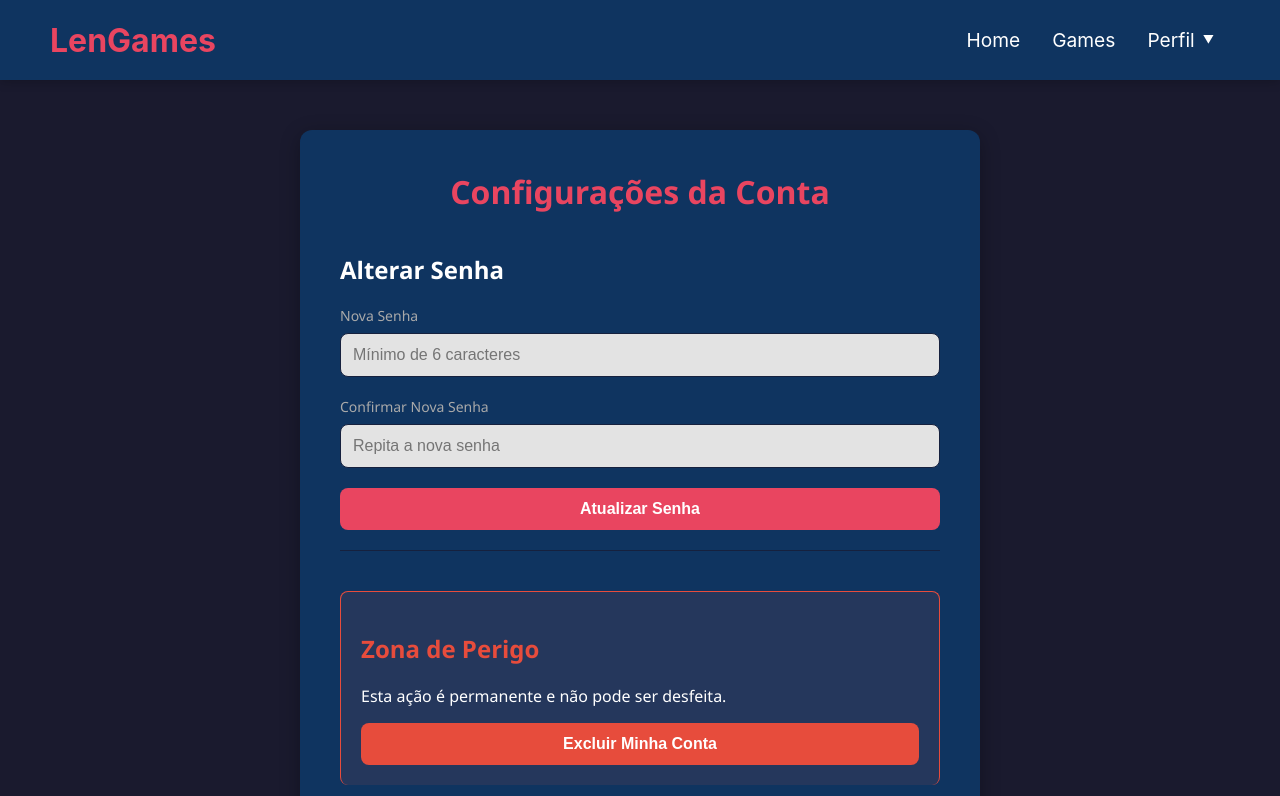
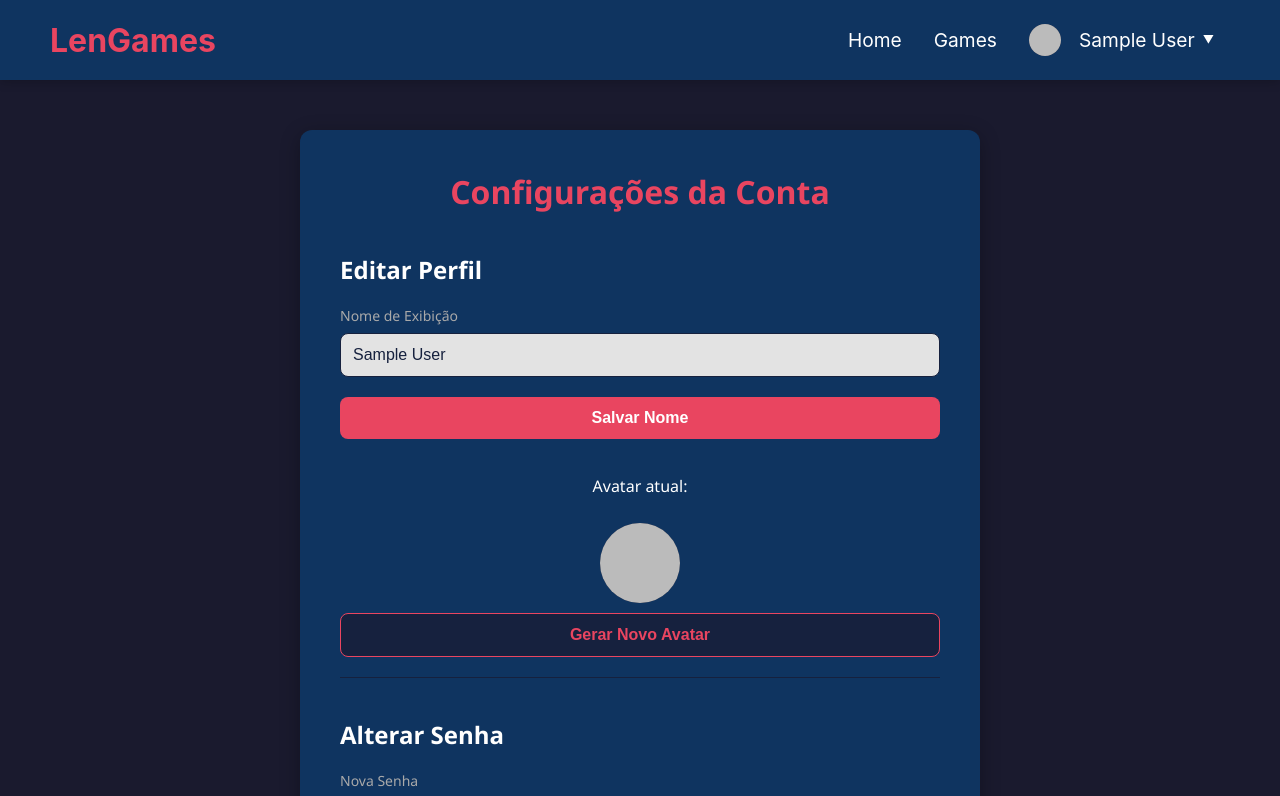
Before and after one commit to WuallanDAvilla/LenGames, a React (Vite) app: page /settings in a window 1280 px wide. Shown: the top 796 px of the page. Built offline with nearby package versions, Linux system fonts and the light colour scheme; no server answers; sample sign-in values are in the browser's storage.

Commit message:
Implementação do JogoDaMemoria e remoção do JogoDaForca (motivo: incapaz de funcionar) - Versão 1.2

```diff
--- a/src/components/NavBar.css
+++ b/src/components/NavBar.css
@@ -126,3 +126,10 @@
   background-color: #ff5252;
   color: white;
 }
+.navbar-avatar {
+  width: 32px;
+  height: 32px;
+  border-radius: 50%;
+  margin-right: 10px;
+  background-color: #1a1a2e;
+}
--- a/src/components/NavBar.tsx
+++ b/src/components/NavBar.tsx
@@ -13,7 +13,7 @@ export function NavBar() {
     const [dropdownOpen, setDropdownOpen] = useState(false);
 
     const handleLogout = async () => {
-        setDropdownOpen(false); // Fecha o dropdown ao sair
+        setDropdownOpen(false);
         await signOut(auth);
         navigate('/login');
     };
@@ -21,40 +21,29 @@ export function NavBar() {
     return (
         <nav className="navbar">
             <div className="navbar-container">
-                <Link to="/" className="navbar-logo" onClick={() => setDropdownOpen(false)}>
-                    LenGames
-                </Link>
+                <Link to="/" className="navbar-logo" onClick={() => setDropdownOpen(false)}>LenGames</Link>
                 <div className="navbar-links">
-                    {/* CORREÇÃO: Links corretos "Home" e "Games" */}
                     <Link to="/" className="nav-item" onClick={() => setDropdownOpen(false)}>Home</Link>
                     <Link to="/games" className="nav-item" onClick={() => setDropdownOpen(false)}>Games</Link>
 
                     {currentUser ? (
-                        // CORREÇÃO: Lógica completa do menu dropdown
                         <div className="nav-profile-menu">
-                            <button
-                                className="nav-item profile-trigger"
-                                onClick={() => setDropdownOpen(!dropdownOpen)}
-                            >
-                                Perfil <span className="arrow-down">▼</span>
+                            <button className="nav-item profile-trigger" onClick={() => setDropdownOpen(!dropdownOpen)}>
+                                {/* --- MUDANÇA: Mostra o avatar e o nome --- */}
+                                <img src={currentUser.photoURL!} alt="Avatar" className="navbar-avatar" />
+                                <span>{currentUser.displayName || "Perfil"}</span>
+                                <span className="arrow-down">▼</span>
                             </button>
                             {dropdownOpen && (
                                 <div className="dropdown-content">
-                                    <Link to="/profile" className="dropdown-item" onClick={() => setDropdownOpen(false)}>
-                                        Ver Perfil
-                                    </Link>
-                                    <Link to="/settings" className="dropdown-item" onClick={() => setDropdownOpen(false)}>
-                                        Configurações
-                                    </Link>
+                                    <Link to="/profile" className="dropdown-item" onClick={() => setDropdownOpen(false)}>Ver Perfil</Link>
+                                    <Link to="/settings" className="dropdown-item" onClick={() => setDropdownOpen(false)}>Configurações</Link>
                                     <div className="dropdown-divider"></div>
-                                    <button onClick={handleLogout} className="dropdown-item logout-button">
-                                        Sair
-                                    </button>
+                                    <button onClick={handleLogout} className="dropdown-item logout-button">Sair</button>
                                 </div>
                             )}
                         </div>
                     ) : (
-                        // CORREÇÃO: Link correto "Login"
                         <Link to="/login" className="nav-item">Login</Link>
                     )}
                 </div>
--- a/src/pages/Settings.tsx
+++ b/src/pages/Settings.tsx
@@ -1,62 +1,79 @@
 // src/pages/Settings.tsx
 
-import { useState } from 'react';
+import { useState, useEffect } from 'react';
 import { useAuth } from '../contexts/AuthContext.tsx';
-import { updatePassword, deleteUser } from 'firebase/auth';
+import { updatePassword, deleteUser, updateProfile } from 'firebase/auth';
 import { useNavigate } from 'react-router-dom';
-import toast from 'react-hot-toast'; // <-- MUDANÇA 1: Importe o 'toast'
+import toast from 'react-hot-toast';
 import '../styles/Settings.css';
 
 export function Settings() {
   const { currentUser } = useAuth();
   const navigate = useNavigate();
 
+  // Estados para a edição do perfil
+  const [displayName, setDisplayName] = useState('');
+
+  // Estados para a mudança de senha
   const [newPassword, setNewPassword] = useState('');
   const [confirmPassword, setConfirmPassword] = useState('');
-  // --- MUDANÇA 2: Não precisamos mais dos estados de 'message' e 'error' ---
-  // const [message, setMessage] = useState('');
-  // const [error, setError] = useState('');
+
+  // Carrega o nome do usuário atual quando o componente monta
+  useEffect(() => {
+    if (currentUser?.displayName) {
+      setDisplayName(currentUser.displayName);
+    }
+  }, [currentUser]);
+
+  const handleUpdateProfile = async (e: React.FormEvent) => {
+    e.preventDefault();
+    if (!currentUser) return;
+
+    const promise = updateProfile(currentUser, { displayName });
+    toast.promise(promise, {
+      loading: 'Salvando perfil...',
+      success: 'Perfil salvo com sucesso!',
+      error: 'Erro ao salvar o perfil.',
+    });
+  };
+
+  const handleUpdateAvatar = async () => {
+    if (!currentUser) return;
+
+    // Gera uma nova URL de avatar aleatória
+    const newAvatarUrl = `https://api.dicebear.com/8.x/bottts/svg?seed=${Date.now()}`;
+    const promise = updateProfile(currentUser, { photoURL: newAvatarUrl });
+
+    toast.promise(promise, {
+      loading: 'Gerando novo avatar...',
+      success: 'Avatar atualizado com sucesso!',
+      error: 'Erro ao atualizar o avatar.',
+    });
+  };
 
   const handleUpdatePassword = async (e: React.FormEvent) => {
     e.preventDefault();
-
-    if (!currentUser) {
-      toast.error("Você precisa estar logado para mudar a senha.");
-      return;
-    }
+    if (!currentUser) return;
     if (newPassword !== confirmPassword) {
-      toast.error("As senhas não coincidem.");
-      return;
+      toast.error("As senhas não coincidem."); return;
     }
     if (newPassword.length < 6) {
-      toast.error("A nova senha precisa ter no mínimo 6 caracteres.");
-      return;
+      toast.error("A nova senha precisa ter no mínimo 6 caracteres."); return;
     }
 
-    // Usando o toast.promise para feedback automático de carregando, sucesso e erro
     const promise = updatePassword(currentUser, newPassword);
-
     toast.promise(promise, {
       loading: 'Atualizando senha...',
-      success: 'Senha atualizada com sucesso!',
+      success: 'Senha atualizada!',
       error: 'Erro ao atualizar. Tente fazer login novamente.',
     });
-
     promise.then(() => {
-        setNewPassword('');
-        setConfirmPassword('');
-    }).catch(err => {
-        console.error("Erro ao atualizar a senha:", err);
-    });
+      setNewPassword(''); setConfirmPassword('');
+    }).catch(err => console.error(err));
   };
 
   const handleDeleteAccount = async () => {
-    if (!currentUser) {
-      toast.error("Nenhum usuário logado para excluir.");
-      return;
-    }
-
-    // O window.confirm ainda é bom para ações destrutivas
+    if (!currentUser) return;
     const isConfirmed = window.confirm(
       "Você tem CERTEZA que quer excluir sua conta? Esta ação não pode ser desfeita!"
     );
@@ -67,7 +84,7 @@ export function Settings() {
         toast.success("Sua conta foi excluída com sucesso.");
         navigate('/login');
       } catch (err) {
-        console.error("Erro ao excluir conta:", err);
+        console.error(err);
         toast.error("Erro ao excluir. Tente fazer login novamente.");
       }
     }
@@ -78,44 +95,48 @@ export function Settings() {
       <div className="settings-card">
         <h1>Configurações da Conta</h1>
 
+        {/* --- NOVA SEÇÃO DE EDITAR PERFIL --- */}
+        <div className="settings-section">
+          <h2>Editar Perfil</h2>
+          <form onSubmit={handleUpdateProfile} className="profile-edit-form">
+            <div className="input-group">
+              <label htmlFor="displayName">Nome de Exibição</label>
+              <input
+                type="text"
+                id="displayName"
+                value={displayName}
+                onChange={(e) => setDisplayName(e.target.value)}
+                required
+              />
+            </div>
+            <button type="submit" className="settings-button">Salvar Nome</button>
+          </form>
+          <div className="avatar-section">
+            <p>Avatar atual:</p>
+            <img
+              src={currentUser?.photoURL || ''}
+              alt="Avatar"
+              className="settings-avatar"
+            />
+            <button onClick={handleUpdateAvatar} className="settings-button secondary">Gerar Novo Avatar</button>
+          </div>
+        </div>
+
+        {/* Seção de Alterar Senha (código inalterado) */}
         <div className="settings-section">
           <h2>Alterar Senha</h2>
           <form onSubmit={handleUpdatePassword}>
-            {/* O formulário continua o mesmo */}
-            <div className="input-group">
-              <label htmlFor="new-password">Nova Senha</label>
-              <input
-                type="password"
-                id="new-password"
-                value={newPassword}
-                onChange={(e) => setNewPassword(e.target.value)}
-                placeholder="Mínimo de 6 caracteres"
-                required
-              />
-            </div>
-            <div className="input-group">
-              <label htmlFor="confirm-password">Confirmar Nova Senha</label>
-              <input
-                type="password"
-                id="confirm-password"
-                value={confirmPassword}
-                onChange={(e) => setConfirmPassword(e.target.value)}
-                placeholder="Repita a nova senha"
-                required
-              />
-            </div>
+            <div className="input-group"><label htmlFor="new-password">Nova Senha</label><input type="password" id="new-password" value={newPassword} onChange={(e) => setNewPassword(e.target.value)} placeholder="Mínimo de 6 caracteres" required /></div>
+            <div className="input-group"><label htmlFor="confirm-password">Confirmar Nova Senha</label><input type="password" id="confirm-password" value={confirmPassword} onChange={(e) => setConfirmPassword(e.target.value)} placeholder="Repita a nova senha" required /></div>
             <button type="submit" className="settings-button">Atualizar Senha</button>
           </form>
         </div>
 
-        {/* --- MUDANÇA 3: Removemos as mensagens de feedback estáticas daqui --- */}
-
+        {/* Zona de Perigo (código inalterado) */}
         <div className="settings-section danger-zone">
           <h2>Zona de Perigo</h2>
           <p>Esta ação é permanente e não pode ser desfeita.</p>
-          <button onClick={handleDeleteAccount} className="danger-button">
-            Excluir Minha Conta
-          </button>
+          <button onClick={handleDeleteAccount} className="danger-button">Excluir Minha Conta</button>
         </div>
       </div>
     </div>
--- a/src/styles/Settings.css
+++ b/src/styles/Settings.css
@@ -44,7 +44,6 @@
   color: #fff;
 }
 
-/* Reutilizando o estilo do formulário de login */
 .input-group {
   margin-bottom: 20px;
 }
@@ -81,38 +80,42 @@
   background-color: #ff5274;
 }
 
-/* Mensagens de feedback */
-.success-message {
-  padding: 12px;
-  background-color: rgba(46, 204, 113, 0.2);
-  border: 1px solid #2ecc71;
-  color: #2ecc71;
-  border-radius: 8px;
-  text-align: center;
-  margin-top: 20px;
+/* --- NOVOS ESTILOS --- */
+.profile-edit-form {
+  margin-bottom: 20px;
 }
-.error-message {
-  padding: 12px;
-  background: rgba(255, 82, 82, 0.1);
-  border: 1px solid #ff5252;
-  color: #ff5252;
-  border-radius: 8px;
-  text-align: center;
-  margin-top: 20px;
+.avatar-section {
+  display: flex;
+  flex-direction: column;
+  align-items: center;
+  gap: 10px;
+}
+.settings-avatar {
+  width: 80px;
+  height: 80px;
+  border-radius: 50%;
+  background-color: #1a1a2e;
+}
+.settings-button.secondary {
+  background-color: #16213e;
+  border: 1px solid #e94560;
+  color: #e94560;
+}
+.settings-button.secondary:hover {
+  background-color: #e94560;
+  color: white;
 }
 
-/* Estilo para a Zona de Perigo */
+/* Zona de Perigo */
 .danger-zone {
   background-color: rgba(231, 76, 60, 0.1);
   border: 1px solid #e74c3c;
   padding: 20px;
   border-radius: 8px;
 }
-
 .danger-zone h2 {
   color: #e74c3c;
 }
-
 .danger-button {
   width: 100%;
   padding: 12px;
```
Also changed, not shown: src/components/games/JogoDaMemoria.tsx (added, +112 -0 lines), src/components/games/JogoDaMemorias.css (added, +90 -0 lines), src/pages/GameDetailPage.tsx (+6 -13 lines), src/pages/Games.tsx (+2 -15 lines).
